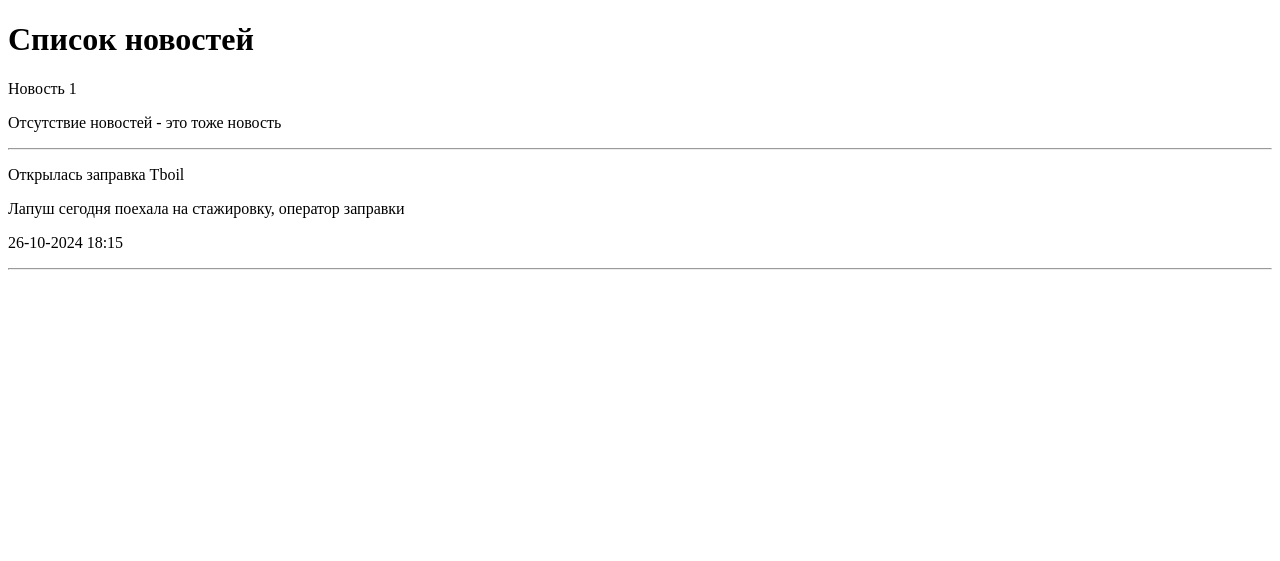
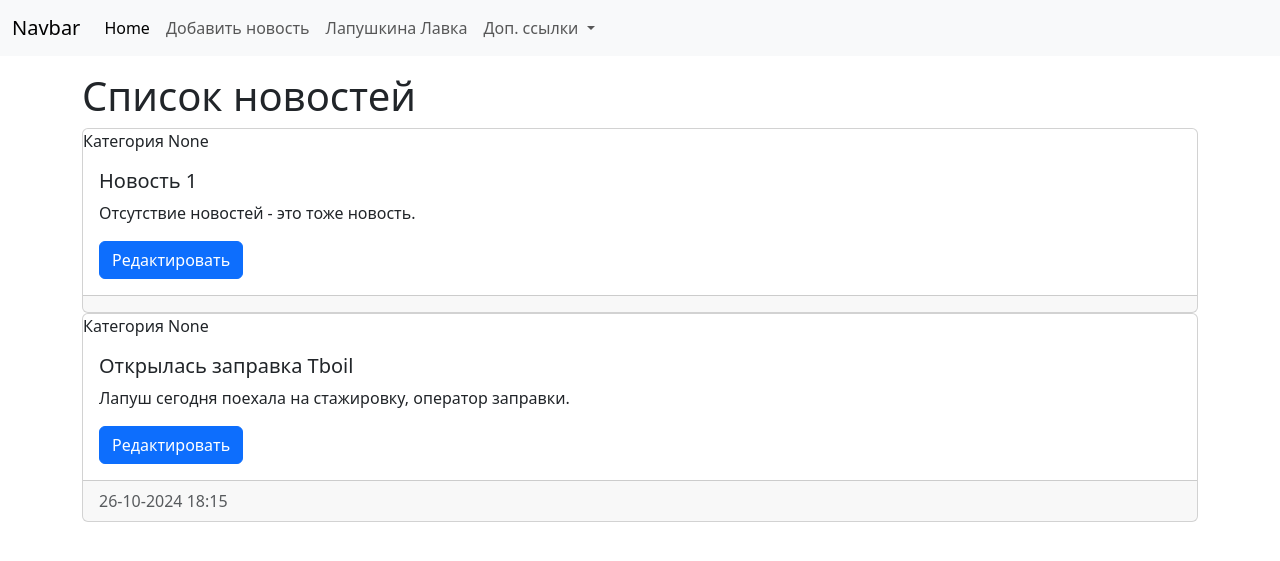
Before and after one commit to LeonidUspeshny/24.10.24, a Django app: page /news/ in a window 1280 px wide. Shown: the top 561 px of the page. Run offline with Django 5.2, Linux system fonts and the light colour scheme; data comes from the database, SQL or seed files in the repository; both versions use the stored data as it was after the commit.

Commit message:
Связи моделей и виды шаблона

```diff
--- a/Adminka/News/models.py
+++ b/Adminka/News/models.py
@@ -1,4 +1,5 @@
 from django.db import models
+from django.forms import CharField
 
 class News(models.Model):
     title = models.CharField(max_length=150)
@@ -7,8 +8,18 @@
     updated_at = models.DateTimeField(auto_now_add=True)
     photo = models.ImageField(upload_to='media/%Y/%m/%d')
     is_published = models.BooleanField(default=True)
+    category = models.ForeignKey('Category', on_delete=models.PROTECT, null=True)
 
     class Meta:
         verbose_name='Новость'
         verbose_name_plural='Новости'
         ordering = ['-created_at']
+
+
+class Category(models.Model):
+    title = models.CharField(max_length=150, db_index=True)
+
+    class Meta:
+        verbose_name='Категория'
+        verbose_name_plural='Категории'
+        ordering = ['title']
--- a/Adminka/News/templates/index.html
+++ b/Adminka/News/templates/index.html
@@ -1,20 +1,68 @@
-<!DOCTYPE html>
+<!doctype html>
 <html lang="en">
   <head>
-    <meta charset="UTF-8">
+    <meta charset="utf-8">
+    <meta name="viewport" content="width=device-width, initial-scale=1">
     <title>{{ title }}</title>
+    <link href="https://cdn.jsdelivr.net/npm/bootstrap@5.3.3/dist/css/bootstrap.min.css" rel="stylesheet" integrity="sha384-QWTKZyjpPEjISv5WaRU9OFeRpok6YctnYmDr5pNlyT2bRjXh0JMhjY6hW+ALEwIH" crossorigin="anonymous">
   </head>
   <body>
+    <nav class="navbar navbar-expand-lg bg-body-tertiary">
+  <div class="container-fluid">
+    <a class="navbar-brand" href="#">Navbar</a>
+    <button class="navbar-toggler" type="button" data-bs-toggle="collapse" data-bs-target="#navbarNavDropdown" aria-controls="navbarNavDropdown" aria-expanded="false" aria-label="Toggle navigation">
+      <span class="navbar-toggler-icon"></span>
+    </button>
+    <div class="collapse navbar-collapse" id="navbarNavDropdown">
+      <ul class="navbar-nav">
+        <li class="nav-item">
+          <a class="nav-link active" aria-current="page" href="#">Home</a>
+        </li>
+        <li class="nav-item">
+          <a class="nav-link" href="#">Добавить новость</a>
+        </li>
+        <li class="nav-item">
+          <a class="nav-link" href="#">Лапушкина Лавка</a>
+        </li>
+        <li class="nav-item dropdown">
+          <a class="nav-link dropdown-toggle" href="#" role="button" data-bs-toggle="dropdown" aria-expanded="false">
+            Доп. ссылки
+          </a>
+          <ul class="dropdown-menu">
+            <li><a class="dropdown-item" href="#">Jenkins</a></li>
+            <li><a class="dropdown-item" href="#">Another action</a></li>
+            <li><a class="dropdown-item" href="#">Something else here</a></li>
+          </ul>
+        </li>
+      </ul>
+    </div>
+  </div>
+</nav>
 
+    <div class="container mt-3">
         <h1>{{ title }}</h1>
+        <div class="row">
+            <div class="col-md-12">
 
             {% for item in news %}
-    <div>
-        <p>{{ item.title }}</p>
-        <p>{{ item.content }}</p>
-        <p>{{ item.created_at|date:'d-m-Y H:i' }}</p>
+        <div class="card 3">
+        Категория {{ item.category}}
+        <div class="card-body">
+         <h5 class="card-title">{{ item.title }}</h5>
+        <p class="card-text">{{ item.content}}.</p>
+        <a href="#" class="btn btn-primary">Редактировать</a>
         </div>
-    <hr>
+        <div class="card-footer text-muted">
+           {{ item.created_at|date:'d-m-Y H:i' }}
+        </div>
+        </div>
             {% endfor %}
+            </div>
+        </div>
+    </div>
+
+
+
+    <script src="https://cdn.jsdelivr.net/npm/bootstrap@5.3.3/dist/js/bootstrap.bundle.min.js" integrity="sha384-YvpcrYf0tY3lHB60NNkmXc5s9fDVZLESaAA55NDzOxhy9GkcIdslK1eN7N6jIeHz" crossorigin="anonymous"></script>
   </body>
 </html>
```
Also changed, not shown: Adminka/News/admin.py (+9 -4 lines), Adminka/News/migrations/0002_category_alter_news_options_news_category.py (added), Adminka/db.sqlite3. Lines whose indentation alone changed are shown as unchanged.
